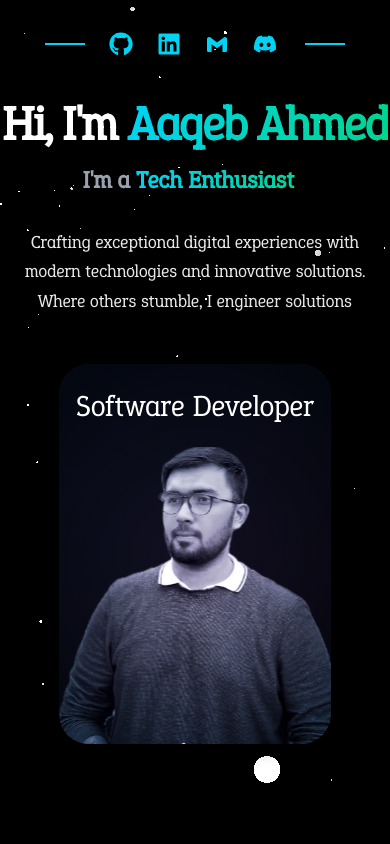
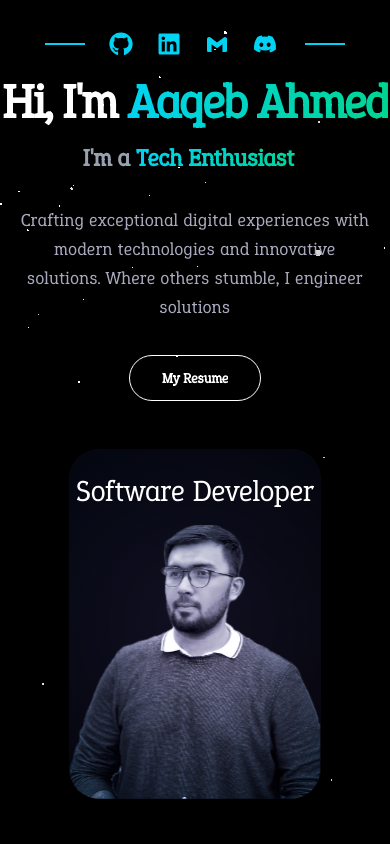
Before and after one commit to Aaqeb11/portfolio, a Next.js app: page / in a window 390 px wide. Shown: the top 844 px of the page. Built offline with nearby package versions, Linux system fonts and the light colour scheme.

Commit message:
improved hero section, tech stack section and added responsiveness

```diff
--- a/src/app/layout.tsx
+++ b/src/app/layout.tsx
@@ -31,7 +31,7 @@ export default function RootLayout({
 }>) {
   return (
     <html lang="en">
-      <body className={epundaz.className} style={{ backgroundColor: "black" }}>
+      <body className={epundaz.className} style={{ backgroundColor: "black", overflowX: "hidden" }}>
         <div className="fixed inset-0 z-0 pointer-events-none">
           <Particles
             className=""
--- /dev/null
+++ b/src/components/Hero/Hero.css
@@ -0,0 +1,43 @@
+.btn {
+    cursor: pointer;
+    border: white solid 1px;
+    border-radius: 24px;
+    width: fit-content;
+    padding: 12px 32px;
+    font-size: 14px;
+    font-weight: 600;
+    line-height: 1.25rem;
+    position: relative;
+    overflow: hidden;
+    color: white;
+    background: transparent;
+}
+
+.btn__ripple {
+    background: white;
+    border-radius: 100% 100% 0 0;
+    transition: top 0.5s cubic-bezier(0.4, 0, 0, 1),
+                border-radius 0.5s cubic-bezier(0.4, 0, 0, 1);
+    position: absolute;
+    left: 0;
+    top: 100%;
+    width: 100%;
+    height: 100%;
+    z-index: 0;
+}
+
+.btn__text {
+    transition: color 0.3s ease;
+    display: block;
+    position: relative;
+    z-index: 1;
+}
+
+.btn:hover .btn__ripple {
+    top: 0;
+    border-radius: 0;
+}
+
+.btn:hover .btn__text {
+    color: black;
+}
--- a/src/components/Hero/index.tsx
+++ b/src/components/Hero/index.tsx
@@ -3,6 +3,7 @@ import * as React from "react";
 import TextType from "../ui/TextType";
 import Particles from "../ui/Particles";
 import ProfileCard from "../ui/ProfileCard";
+import "./Hero.css";
 
 const Hero = () => {
   return (
@@ -11,20 +12,20 @@ const Hero = () => {
         <Particles
           className=""
           particleColors={["#ffffff", "#ffffff"]}
-          particleCount={400}
-          particleSpread={20}
+          particleCount={200}
+          particleSpread={30}
           speed={0.1}
-          particleBaseSize={100}
+          particleBaseSize={50}
           moveParticlesOnHover={true}
           alphaParticles={false}
           disableRotation={false}
         />
       </div>
-      <div className=" flex flex-col md:flex-row gap-12 items-center">
+      <div className=" flex flex-col md:flex-row pt-8 md:pt-0 gap-12 items-center">
         <div className="text-center space-y-8 z-10 relative">
           {/* Main Heading */}
           <div className="space-y-4">
-            <h1 className="text-5xl md:text-7xl lg:text-8xl font-bold tracking-tight">
+            <h1 className="text-5xl md:text-6xl lg:text-7xl font-semibold tracking-tight">
               Hi, I&apos;m{" "}
               <span className="bg-gradient-to-r from-cyan-400 via-teal-400 to-emerald-400 bg-clip-text text-transparent">
                 Aaqeb Ahmed
@@ -56,10 +57,18 @@ const Hero = () => {
           </div>
 
           {/* Description */}
-          <p className="text-lg md:text-xl text-gray-200 max-w-2xl mx-auto leading-relaxed px-4">
+          <p className="text-lg md:text-xl text-[#a9a9bd] tracking-wide max-w-2xl mx-auto leading-relaxed px-4">
             Crafting exceptional digital experiences with modern technologies
             and innovative solutions. Where others stumble, I engineer solutions
           </p>
+
+          {/* Action btn */}
+          <button className="btn ring-offset-background focus-visible:ring-highlight-primary whitespace-nowrap transition-colors focus-visible:ring-2 focus-visible:ring-offset-2 focus-visible:outline-hidden disabled:pointer-events-none disabled:opacity-50 btn__outline" type="button" aria-disabled="false">
+            <span className="btn__ripple"></span>
+            <span className="block overflow-hidden">
+              <span className="btn__text" data-attr="My Resume">My Resume</span>
+              </span>
+          </button>
         </div>
         <ProfileCard
           name="Software Developer"
--- a/src/components/TechStack/grid.tsx
+++ b/src/components/TechStack/grid.tsx
@@ -5,8 +5,6 @@ const techStackItems = [
     image:
       "https://cdn.jsdelivr.net/gh/devicons/devicon/icons/react/react-original.svg",
     title: "React",
-    subtitle: "UI Library",
-    handle: "@react",
     borderColor: "#61DBFB",
     gradient: "linear-gradient(135deg, #61DBFB 0%, #21a1c4 100%)",
     url: "https://react.dev",
@@ -15,8 +13,6 @@ const techStackItems = [
     image:
       "https://cdn.jsdelivr.net/gh/devicons/devicon/icons/typescript/typescript-original.svg",
     title: "TypeScript",
-    subtitle: "Programming Language",
-    handle: "@typescript",
     borderColor: "#3178C6",
     gradient: "linear-gradient(135deg, #3178C6 0%, #235a97 100%)",
     url: "https://typescriptlang.org",
@@ -25,8 +21,6 @@ const techStackItems = [
     image:
       "https://cdn.jsdelivr.net/gh/devicons/devicon/icons/javascript/javascript-original.svg",
     title: "JavaScript",
-    subtitle: "Programming Language",
-    handle: "@javascript",
     borderColor: "#F7DF1E",
     gradient: "linear-gradient(135deg, #F7DF1E 0%, #e6c200 100%)",
     url: "https://developer.mozilla.org/en-US/docs/Web/JavaScript",
@@ -35,8 +29,6 @@ const techStackItems = [
     image:
       "https://cdn.jsdelivr.net/gh/devicons/devicon/icons/python/python-original.svg",
     title: "Python",
-    subtitle: "Programming Language",
-    handle: "@python",
     borderColor: "#306998",
     gradient: "linear-gradient(135deg, #4B8BBE 0%, #306998 50%, #FFD43B 100%)",
     url: "https://python.org",
@@ -45,8 +37,6 @@ const techStackItems = [
     image:
       "https://cdn.jsdelivr.net/gh/devicons/devicon/icons/nodejs/nodejs-original.svg",
     title: "Node.js",
-    subtitle: "Runtime Environment",
-    handle: "@nodejs",
     borderColor: "#68A063",
     gradient: "linear-gradient(135deg, #68A063 0%, #3C873A 100%)",
     url: "https://nodejs.org",
@@ -55,8 +45,6 @@ const techStackItems = [
     image:
       "https://cdn.jsdelivr.net/gh/devicons/devicon/icons/nextjs/nextjs-original.svg",
     title: "Next.js",
-    subtitle: "React Framework",
-    handle: "@nextjs",
     borderColor: "#000000",
     gradient: "linear-gradient(135deg, #000000 0%, #434343 100%)",
     url: "https://nextjs.org",
@@ -65,8 +53,6 @@ const techStackItems = [
     image:
       "https://cdn.jsdelivr.net/gh/devicons/devicon/icons/nestjs/nestjs-original.svg",
     title: "NestJS",
-    subtitle: "Backend Framework",
-    handle: "@nestjs",
     borderColor: "#E0234E",
     gradient: "linear-gradient(135deg, #E0234E 0%, #b01a3d 100%)",
     url: "https://nestjs.com",
@@ -75,8 +61,6 @@ const techStackItems = [
     image:
       "https://cdn.jsdelivr.net/gh/devicons/devicon/icons/fastapi/fastapi-original.svg",
     title: "FastAPI",
-    subtitle: "Python Framework",
-    handle: "@fastapi",
     borderColor: "#009688",
     gradient: "linear-gradient(135deg, #009688 0%, #00695c 100%)",
     url: "https://fastapi.tiangolo.com",
@@ -85,8 +69,6 @@ const techStackItems = [
     image:
       "https://cdn.jsdelivr.net/gh/devicons/devicon/icons/supabase/supabase-original.svg",
     title: "Supabase",
-    subtitle: "Backend Platform",
-    handle: "@supabase",
     borderColor: "#3ECF8E",
     gradient: "linear-gradient(135deg, #3ECF8E 0%, #2aa56d 100%)",
     url: "https://supabase.com",
@@ -95,8 +77,6 @@ const techStackItems = [
     image:
       "https://cdn.jsdelivr.net/gh/devicons/devicon/icons/postgresql/postgresql-original.svg",
     title: "PostgreSQL",
-    subtitle: "Database",
-    handle: "@postgresql",
     borderColor: "#336791",
     gradient: "linear-gradient(135deg, #336791 0%, #254872 100%)",
     url: "https://postgresql.org",
@@ -105,8 +85,6 @@ const techStackItems = [
     image:
       "https://cdn.jsdelivr.net/gh/devicons/devicon/icons/mongodb/mongodb-original.svg",
     title: "MongoDB",
-    subtitle: "NoSQL Database",
-    handle: "@mongodb",
     borderColor: "#47A248",
     gradient: "linear-gradient(135deg, #47A248 0%, #3a8239 100%)",
     url: "https://mongodb.com",
@@ -115,8 +93,6 @@ const techStackItems = [
     image:
       "https://cdn.jsdelivr.net/gh/devicons/devicon/icons/docker/docker-original.svg",
     title: "Docker",
-    subtitle: "Containerization",
-    handle: "@docker",
     borderColor: "#2496ED",
     gradient: "linear-gradient(135deg, #2496ED 0%, #1a73ba 100%)",
     url: "https://docker.com",
@@ -125,8 +101,6 @@ const techStackItems = [
     image:
       "https://cdn.jsdelivr.net/gh/devicons/devicon/icons/kubernetes/kubernetes-plain.svg",
     title: "Kubernetes",
-    subtitle: "Orchestration",
-    handle: "@kubernetes",
     borderColor: "#326CE5",
     gradient: "linear-gradient(135deg, #326CE5 0%, #2557c7 100%)",
     url: "https://kubernetes.io",
@@ -135,8 +109,6 @@ const techStackItems = [
     image:
       "https://cdn.jsdelivr.net/gh/devicons/devicon/icons/tailwindcss/tailwindcss-original.svg",
     title: "Tailwind CSS",
-    subtitle: "CSS Framework",
-    handle: "@tailwindcss",
     borderColor: "#06B6D4",
     gradient: "linear-gradient(135deg, #06B6D4 0%, #0891b2 100%)",
     url: "https://tailwindcss.com",
@@ -145,8 +117,6 @@ const techStackItems = [
     image:
       "https://cdn.jsdelivr.net/gh/devicons/devicon/icons/redux/redux-original.svg",
     title: "Redux",
-    subtitle: "State Management",
-    handle: "@redux",
     borderColor: "#764ABC",
     gradient: "linear-gradient(135deg, #764ABC 0%, #5e3a94 100%)",
     url: "https://redux.js.org",
@@ -154,8 +124,6 @@ const techStackItems = [
   {
     image: "https://logo.svgcdn.com/devicon/zustand-original.svg",
     title: "Zustand",
-    subtitle: "State Management",
-    handle: "@zustand",
     borderColor: "#443E38",
     gradient: "linear-gradient(135deg, #443E38 0%, #2c2822 100%)",
     url: "https://zustand-demo.pmnd.rs",
@@ -164,8 +132,6 @@ const techStackItems = [
     image:
       "https://cdn.jsdelivr.net/gh/devicons/devicon/icons/graphql/graphql-plain.svg",
     title: "GraphQL",
-    subtitle: "Query Language",
-    handle: "@graphql",
     borderColor: "#E10098",
     gradient: "linear-gradient(135deg, #E10098 0%, #b80078 100%)",
     url: "https://graphql.org",
@@ -174,8 +140,6 @@ const techStackItems = [
     image:
       "https://cdn.jsdelivr.net/gh/devicons/devicon/icons/socketio/socketio-original.svg",
     title: "Socket.io",
-    subtitle: "Real-time Engine",
-    handle: "@socketio",
     borderColor: "#010101",
     gradient: "linear-gradient(135deg, #010101 0%, #3c3c3c 100%)",
     url: "https://socket.io",
@@ -184,8 +148,6 @@ const techStackItems = [
     image:
       "https://cdn.jsdelivr.net/gh/devicons/devicon/icons/storybook/storybook-original.svg",
     title: "Storybook",
-    subtitle: "UI Development",
-    handle: "@storybook",
     borderColor: "#FF4785",
     gradient: "linear-gradient(135deg, #FF4785 0%, #1EA7FD 100%)",
     url: "https://storybook.js.org",
@@ -194,8 +156,6 @@ const techStackItems = [
     image:
       "https://cdn.jsdelivr.net/gh/devicons/devicon/icons/amazonwebservices/amazonwebservices-original-wordmark.svg",
     title: "AWS",
-    subtitle: "Cloud Platform",
-    handle: "@awscloud",
     borderColor: "#FF9900",
     gradient: "linear-gradient(135deg, #FF9900 0%, #252F3E 100%)",
     url: "https://aws.amazon.com",
@@ -203,8 +163,6 @@ const techStackItems = [
   {
     image: "https://logo.svgcdn.com/simple-icons/n8n-dark.svg",
     title: "n8n",
-    subtitle: "Workflow Automation",
-    handle: "@n8n_io",
     borderColor: "#EA4B71",
     gradient: "linear-gradient(135deg, #EA4B71 0%, #c73d5d 100%)",
     url: "https://n8n.io",
@@ -213,8 +171,6 @@ const techStackItems = [
     image:
       "https://cdn.jsdelivr.net/gh/devicons/devicon/icons/playwright/playwright-original.svg",
     title: "Playwright",
-    subtitle: "E2E Testing",
-    handle: "@playwright",
     borderColor: "#E2574C",
     gradient: "linear-gradient(135deg, #E2574C 0%, #1E8D22 100%)",
     url: "https://playwright.dev",
@@ -223,8 +179,6 @@ const techStackItems = [
     image:
       "https://cdn.jsdelivr.net/gh/devicons/devicon/icons/mocha/mocha-plain.svg",
     title: "Mocha",
-    subtitle: "Test Framework",
-    handle: "@mochajs",
     borderColor: "#8D6748",
     gradient: "linear-gradient(135deg, #8D6748 0%, #5d4430 100%)",
     url: "https://mochajs.org",
@@ -232,8 +186,6 @@ const techStackItems = [
   {
     image: "https://www.vectorlogo.zone/logos/chaijs/chaijs-icon.svg",
     title: "Chai",
-    subtitle: "Assertion Library",
-    handle: "@chaijs",
     borderColor: "#A40802",
     gradient: "linear-gradient(135deg, #A40802 0%, #7a0601 100%)",
     url: "https://www.chaijs.com",
@@ -241,8 +193,6 @@ const techStackItems = [
   {
     image: "https://sinonjs.org/assets/images/logo.png",
     title: "Sinon",
-    subtitle: "Test Doubles",
-    handle: "@sinonjs",
     borderColor: "#7FBA00",
     gradient: "linear-gradient(135deg, #7FBA00 0%, #5d8800 100%)",
     url: "https://sinonjs.org",
@@ -251,8 +201,6 @@ const techStackItems = [
     image:
       "https://cdn.jsdelivr.net/gh/devicons/devicon/icons/git/git-original.svg",
     title: "Git",
-    subtitle: "Version Control",
-    handle: "@git",
     borderColor: "#F05032",
     gradient: "linear-gradient(135deg, #F05032 0%, #c93d26 100%)",
     url: "https://git-scm.com",
@@ -261,8 +209,6 @@ const techStackItems = [
     image:
       "https://cdn.jsdelivr.net/gh/devicons/devicon/icons/github/github-original.svg",
     title: "GitHub",
-    subtitle: "Code Hosting",
-    handle: "@github",
     borderColor: "#181717",
     gradient: "linear-gradient(135deg, #181717 0%, #4a4a4a 100%)",
     url: "https://github.com",
@@ -271,8 +217,6 @@ const techStackItems = [
     image:
       "https://cdn.jsdelivr.net/gh/devicons/devicon/icons/npm/npm-original-wordmark.svg",
     title: "npm",
-    subtitle: "Package Manager",
-    handle: "@npm",
     borderColor: "#CB3837",
     gradient: "linear-gradient(135deg, #CB3837 0%, #a22d2b 100%)",
     url: "https://npmjs.com",
@@ -281,8 +225,6 @@ const techStackItems = [
     image:
       "https://cdn.jsdelivr.net/gh/devicons/devicon/icons/ubuntu/ubuntu-plain.svg",
     title: "Ubuntu",
-    subtitle: "Operating System",
-    handle: "@ubuntu",
     borderColor: "#E95420",
     gradient: "linear-gradient(135deg, #E95420 0%, #c44217 100%)",
     url: "https://ubuntu.com",
@@ -298,8 +240,8 @@ export const Grid = () => {
         damping={0.45}
         fadeOut={0.6}
         ease="power3.out"
-        columns={3}
-        gap="4rem"
+        columns={6}
+        gap="1rem"
       />
     </div>
   );
--- a/src/components/ui/ChromaGrid.css
+++ b/src/components/ui/ChromaGrid.css
@@ -3,11 +3,11 @@
   width: 100%;
   height: 100%;
   display: grid;
-  grid-template-columns: repeat(var(--cols, 3), 320px);
+  grid-template-columns: repeat(var(--cols, 6), 150px);
   grid-auto-rows: auto;
   justify-content: center;
   gap: 0.75rem;
-  max-width: 1200px;
+  max-width: 1150px;
   margin: 0 auto;
   padding: 1rem;
   box-sizing: border-box;
@@ -19,17 +19,17 @@
 
 @media (max-width: 1124px) {
   .chroma-grid {
-    grid-template-columns: repeat(auto-fit, minmax(320px, 320px));
+    grid-template-columns: repeat(var(--cols, 4), 150px);
     gap: 0.5rem;
     padding: 0.5rem;
   }
 }
 
-@media (max-width: 480px) {
+@media (max-width: 700px) {
   .chroma-grid {
-    grid-template-columns: 320px;
-    gap: 0.75rem;
-    padding: 1rem;
+    grid-template-columns: repeat(var(--cols, 2), 150px);
+    gap: 0.5rem;
+    padding: 0.5rem;
   }
 }
 
@@ -37,7 +37,7 @@
   position: relative;
   display: flex;
   flex-direction: column;
-  width: 320px;
+  width: 150px;
   height: auto;
   border-radius: 20px;
   overflow: hidden;
--- a/src/components/ui/ChromaGrid.jsx
+++ b/src/components/ui/ChromaGrid.jsx
@@ -138,7 +138,7 @@ export const ChromaGrid = ({
       className={`chroma-grid ${className}`}
       style={{
         "--r": `${radius}px`,
-        "--cols": columns,
+        // "--cols": columns,
         "--rows": rows,
         gap: gap,
       }}
--- a/src/components/ui/ProfileCard.css
+++ b/src/components/ui/ProfileCard.css
@@ -436,8 +436,8 @@
 
 @media (max-width: 768px) {
     .pc-card {
-        height: 70svh;
-        max-height: 450px;
+        height: 50svh;
+        max-height: 350px;
     }
 
     .pc-details {
@@ -481,11 +481,6 @@
 }
 
 @media (max-width: 480px) {
-    .pc-card {
-        height: 60svh;
-        max-height: 380px;
-    }
-
     .pc-details {
         top: 1.5em;
     }
@@ -530,7 +525,6 @@
 
 @media (max-width: 320px) {
     .pc-card {
-        height: 55svh;
         max-height: 320px;
     }
 
```
